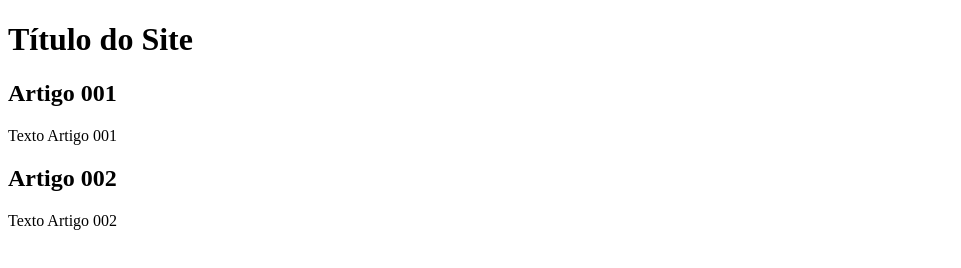
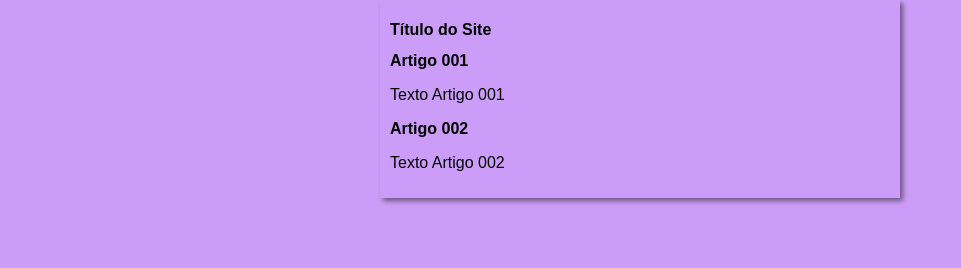
Before and after one commit to RikD96/projeto-site, a plain HTML site: page index.html in a window 1280 px wide. Shown: the whole page, without its empty margins (0-961 px from the left). Drawn offline with Linux system fonts and the light colour scheme.

Commit message:
iniciei o design

```diff
--- a/index.html
+++ b/index.html
@@ -5,6 +5,7 @@
     <meta http-equiv="X-UA-Compatible" content="IE=edge">
     <meta name="viewport" content="width=device-width, initial-scale=1.0">
     <title>Site teste</title>
+    <link rel="stylesheet" href="estilos/style.css">
 </head>
 <body>
    <main>
```
